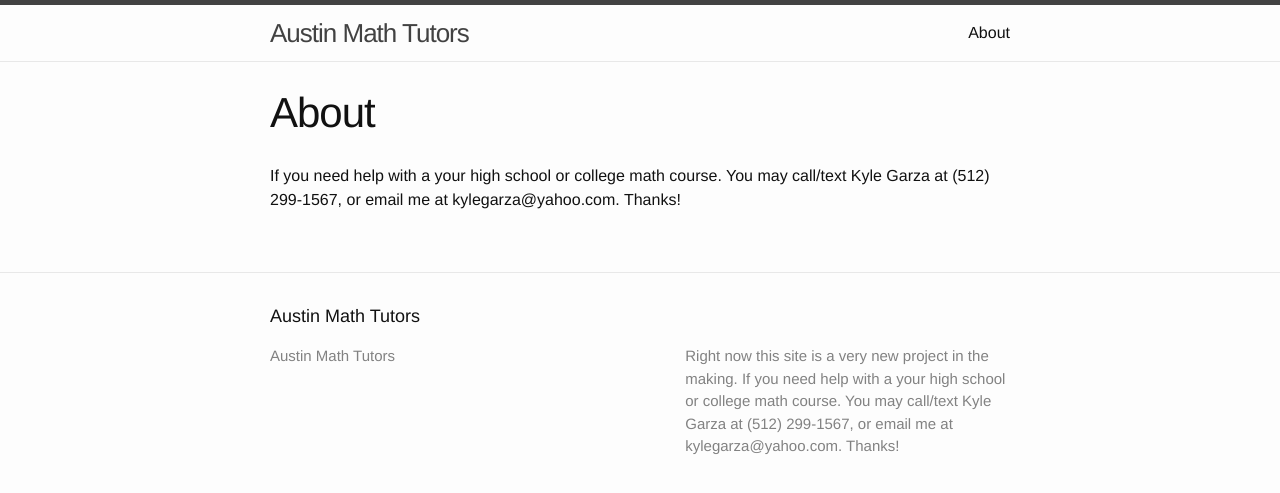
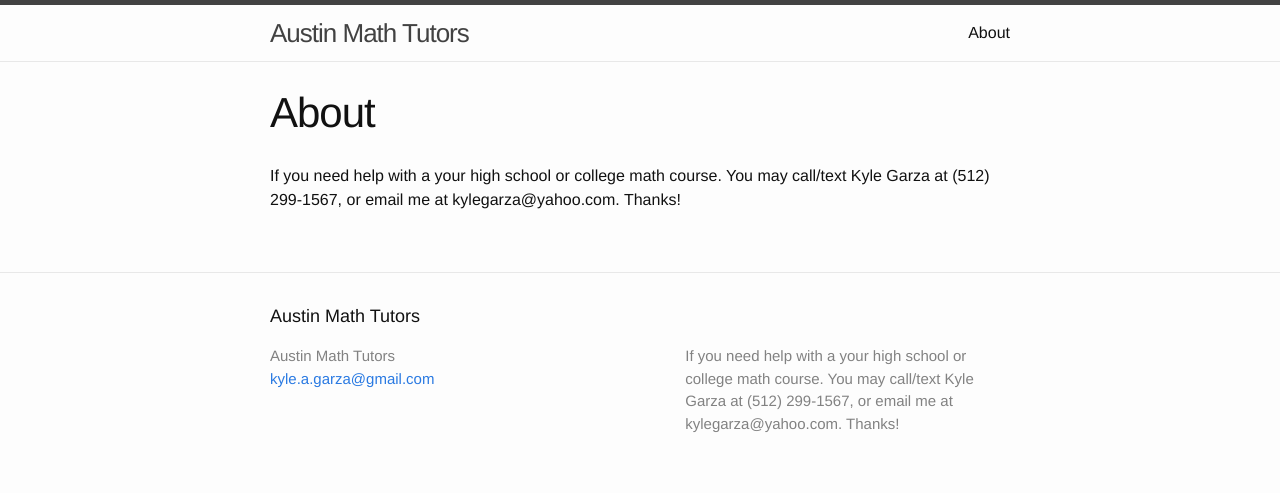
Before and after one commit to Sarzu/Sarzu.github.io, a Jekyll site: the page built from about.md, in a window 1280 px wide. Shown: the top 493 px of the page. Built offline with Jekyll 4.4.1, drawn with Linux system fonts in a browser that asks for light colours.

Commit message:
update config

```diff
--- a/_config.yml
+++ b/_config.yml
@@ -7,9 +7,9 @@
 
 # Site settings
 title: Austin Math Tutors
-# email: your-email@domain.com
+email: kyle.a.garza@gmail.com
 description: > # this means to ignore newlines until "baseurl:"
-  Right now this site is a very new project in the making. If you need help
+  If you need help
   with a your high school or college math course. You may call/text Kyle Garza at
   (512) 299-1567, or email me at kylegarza@yahoo.com. Thanks!
 baseurl: "" # the subpath of your site, e.g. /blog
```
